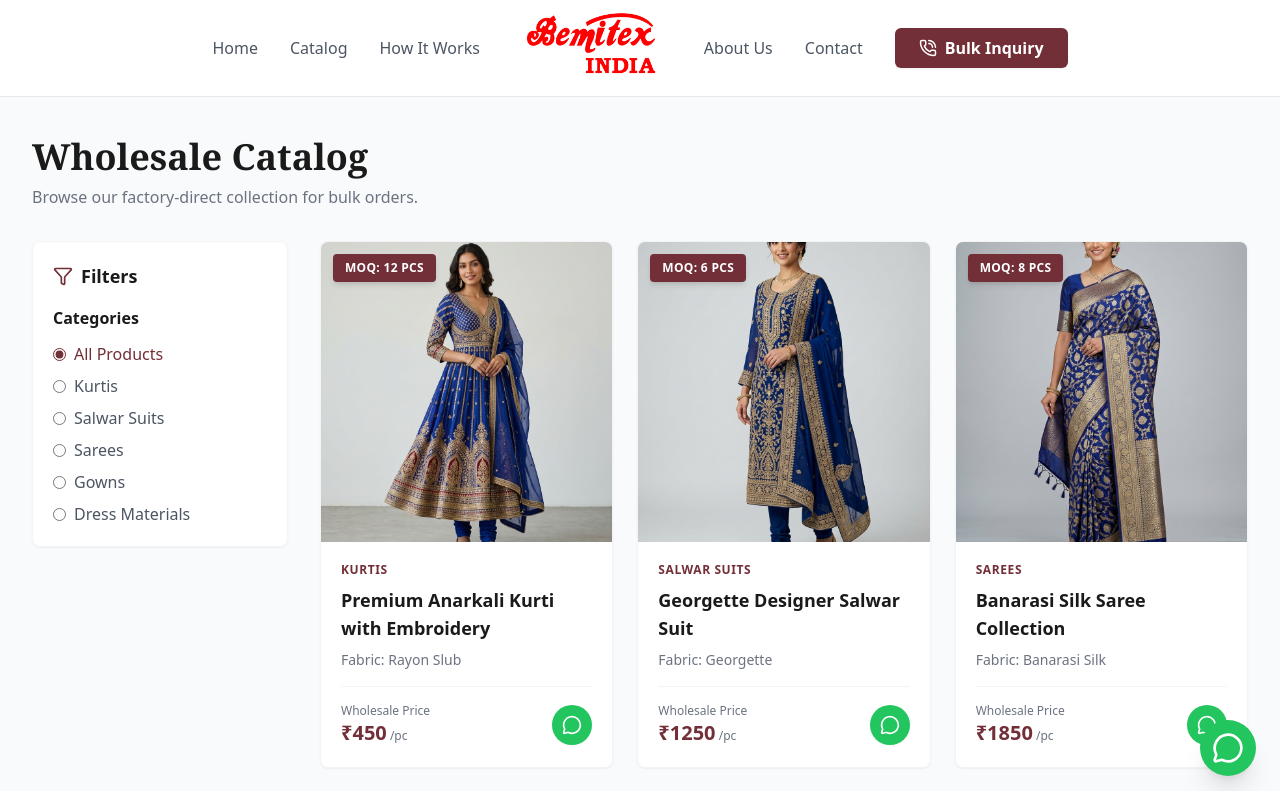
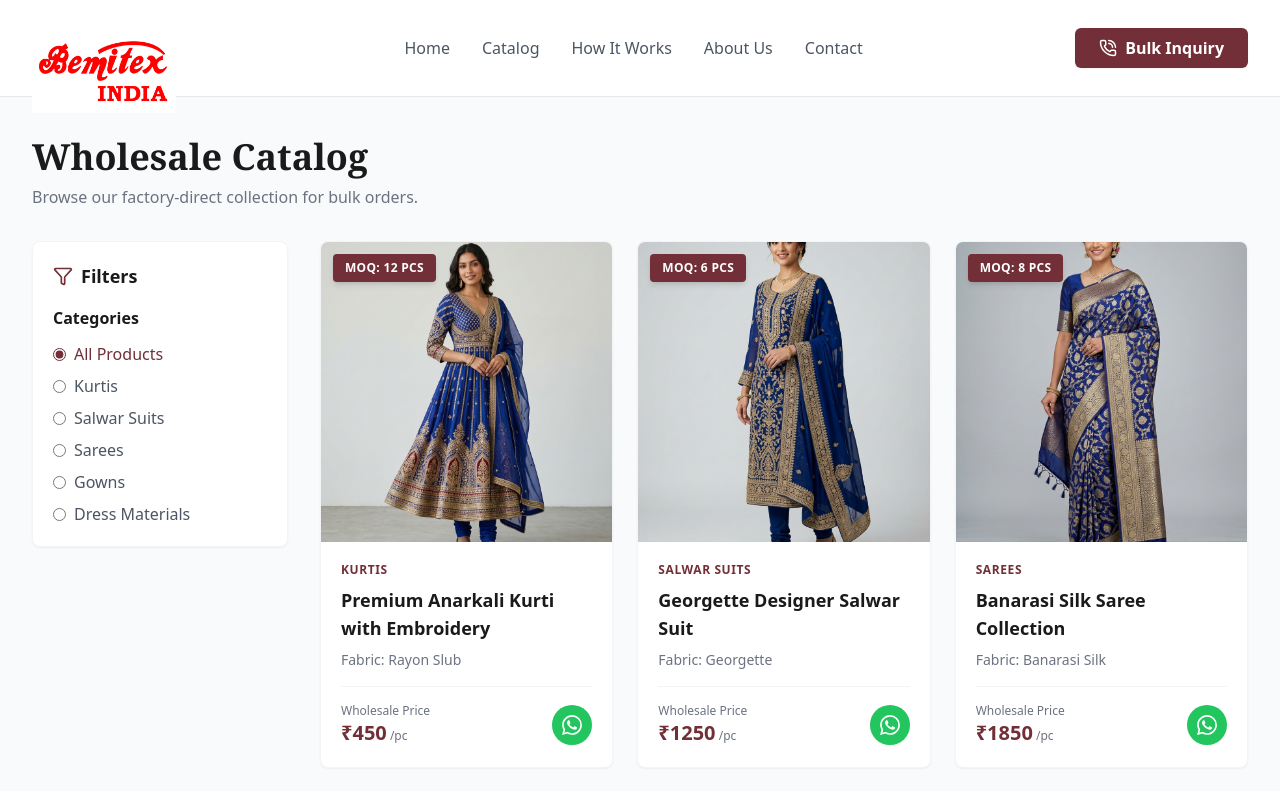
Before and after one commit to DigitechHarsh/bemitexindia, a Next.js app in the folder frontend/: page /products in a window 1280 px wide. Shown: the top 791 px of the page. Built offline with nearby package versions, Linux system fonts and the light colour scheme; a web font is replaced by a local one.

Commit message:
Revert navbar layout to left-aligned logo and update all WhatsApp icons to real SVG

```diff
--- a/frontend/src/app/products/[slug]/page.tsx
+++ b/frontend/src/app/products/[slug]/page.tsx
@@ -4,7 +4,8 @@
 import Image from "next/image";
 import Link from "next/link";
 
-import { ArrowLeft, MessageCircle, Ruler, Info, Package, Loader2 } from "lucide-react";
+import { ArrowLeft, Ruler, Info, Package, Loader2 } from "lucide-react";
+import WhatsappIcon from "@/components/WhatsappIcon";
 
 // Dummy data for initial dev
 const dummyProduct = {
@@ -174,7 +175,7 @@
                 rel="noopener noreferrer"
                 className="w-full bg-[#25D366] text-white font-bold text-lg py-4 rounded-lg flex items-center justify-center gap-2 hover:bg-[#128C7E] transition-colors shadow-lg"
               >
-                <MessageCircle size={24} /> Inquire on WhatsApp
+                <WhatsappIcon size={24} /> Inquire on WhatsApp
               </a>
               <Link
                 href={`/inquiry?product=${product.slug}`}
--- a/frontend/src/components/FloatingWhatsApp.tsx
+++ b/frontend/src/components/FloatingWhatsApp.tsx
@@ -1,25 +1,43 @@
 "use client";
 
-import { motion } from "framer-motion";
-import { MessageCircle } from "lucide-react";
+import { useState, useEffect } from "react";
+import { motion, AnimatePresence } from "framer-motion";
+import WhatsappIcon from "@/components/WhatsappIcon";
 
 export default function FloatingWhatsApp() {
+  const [isVisible, setIsVisible] = useState(false);
+
+  useEffect(() => {
+    // Show after scrolling down a bit
+    const toggleVisibility = () => {
+      if (window.scrollY > 300) {
+        setIsVisible(true);
+      } else {
+        setIsVisible(false);
+      }
+    };
+
+    window.addEventListener("scroll", toggleVisibility);
+    return () => window.removeEventListener("scroll", toggleVisibility);
+  }, []);
+
   return (
-    <motion.div
-      initial={{ scale: 0 }}
-      animate={{ scale: 1 }}
-      transition={{ delay: 1, type: "spring", stiffness: 200 }}
-      className="fixed bottom-6 right-6 z-50"
-    >
-      <a
-        href="https://wa.me/919876543210?text=Hi Bemitex India, I am interested in wholesale/bulk purchasing."
-        target="_blank"
-        rel="noopener noreferrer"
-        className="flex items-center justify-center w-14 h-14 bg-green-500 text-white rounded-full shadow-xl hover:bg-green-600 hover:scale-110 transition-all duration-300"
-        title="Chat on WhatsApp"
-      >
-        <MessageCircle size={32} />
-      </a>
-    </motion.div>
+    <AnimatePresence>
+      {isVisible && (
+        <motion.a
+          initial={{ opacity: 0, scale: 0.5 }}
+          animate={{ opacity: 1, scale: 1 }}
+          exit={{ opacity: 0, scale: 0.5 }}
+          whileHover={{ scale: 1.1 }}
+          href="https://wa.me/919876543210" // Replace with real WhatsApp number
+          target="_blank"
+          rel="noopener noreferrer"
+          className="fixed bottom-6 right-6 z-50 bg-[#25D366] text-white p-4 rounded-full shadow-xl hover:shadow-2xl transition-shadow flex items-center justify-center"
+          aria-label="Chat on WhatsApp"
+        >
+          <WhatsappIcon size={32} />
+        </motion.a>
+      )}
+    </AnimatePresence>
   );
 }
--- a/frontend/src/components/Navbar.tsx
+++ b/frontend/src/components/Navbar.tsx
@@ -24,20 +24,13 @@
             </button>
           </div>
 
-          {/* Desktop Layout: Centered with everything close together */}
-          <div className="hidden md:flex w-full items-center justify-center gap-12">
+          {/* Desktop Layout: Logo Left, Nav Middle, Action Right */}
+          <div className="hidden md:flex w-full items-center justify-between">
 
-            {/* Desktop Left Nav */}
-            <div className="flex items-center space-x-8">
-              <Link href="/" className="text-gray-600 hover:text-bemitex-maroon font-medium transition-colors">Home</Link>
-              <Link href="/products" className="text-gray-600 hover:text-bemitex-maroon font-medium transition-colors">Catalog</Link>
-              <Link href="/how-it-works" className="text-gray-600 hover:text-bemitex-maroon font-medium transition-colors">How It Works</Link>
-            </div>
-
-            {/* Center Overhanging Logo */}
-            <div className="relative z-50 flex items-center justify-center w-32 h-full">
-              <Link href="/" className="group block hover:scale-105 transition-transform absolute -mt-1 md:-mt-2">
-                <div className="relative w-28 h-28 md:w-36 md:h-36">
+            {/* Left: Overhanging Logo */}
+            <div className="flex-shrink-0 relative z-50 flex items-center">
+              <Link href="/" className="group block hover:scale-105 transition-transform absolute -top-12 left-0">
+                <div className="relative w-36 h-36">
                   <Image
                     src="/logo.jpg"
                     alt="Bemitex Logo"
@@ -46,12 +39,21 @@
                   />
                 </div>
               </Link>
+              {/* Spacer so nav items don't overlap the absolute logo */}
+              <div className="w-40"></div>
             </div>
 
-            {/* Desktop Right Nav */}
-            <div className="flex items-center space-x-8">
+            {/* Middle: Navigation Links */}
+            <div className="flex items-center justify-center space-x-8 flex-1">
+              <Link href="/" className="text-gray-600 hover:text-bemitex-maroon font-medium transition-colors">Home</Link>
+              <Link href="/products" className="text-gray-600 hover:text-bemitex-maroon font-medium transition-colors">Catalog</Link>
+              <Link href="/how-it-works" className="text-gray-600 hover:text-bemitex-maroon font-medium transition-colors">How It Works</Link>
               <Link href="/about" className="text-gray-600 hover:text-bemitex-maroon font-medium transition-colors">About Us</Link>
               <Link href="/contact" className="text-gray-600 hover:text-bemitex-maroon font-medium transition-colors">Contact</Link>
+            </div>
+
+            {/* Right: Action Button */}
+            <div className="flex-shrink-0 flex items-center">
               <Link
                 href="/inquiry"
                 className="bg-bemitex-maroon text-white px-6 py-2 rounded-md font-semibold hover:bg-bemitex-dark transition-colors shadow-sm hover:shadow flex items-center gap-2"
--- a/frontend/src/components/ProductCard.tsx
+++ b/frontend/src/components/ProductCard.tsx
@@ -3,7 +3,7 @@
 import Link from "next/link";
 import Image from "next/image";
 import { motion } from "framer-motion";
-import { MessageCircle } from "lucide-react";
+import WhatsappIcon from "@/components/WhatsappIcon";
 
 interface ProductCardProps {
   product: {
@@ -71,7 +71,7 @@
             className="w-10 h-10 rounded-full bg-green-500 text-white flex items-center justify-center hover:bg-green-600 transition-colors shadow-sm hover:shadow-md"
             title="Inquire on WhatsApp"
           >
-            <MessageCircle size={20} />
+            <WhatsappIcon size={20} />
           </a>
         </div>
       </div>
--- /dev/null
+++ b/frontend/src/components/WhatsappIcon.tsx
@@ -0,0 +1,16 @@
+import React from "react";
+
+export default function WhatsappIcon({ size = 24, className = "" }: { size?: number, className?: string }) {
+  return (
+    <svg
+      xmlns="http://www.w3.org/2000/svg"
+      width={size}
+      height={size}
+      viewBox="0 0 24 24"
+      fill="currentColor"
+      className={className}
+    >
+      <path d="M17.472 14.382c-.297-.149-1.758-.867-2.03-.967-.273-.099-.471-.148-.67.15-.197.297-.767.966-.94 1.164-.173.199-.347.223-.644.075-.297-.15-1.255-.463-2.39-1.475-.883-.788-1.48-1.761-1.653-2.059-.173-.297-.018-.458.13-.606.134-.133.298-.347.446-.52.149-.174.198-.298.298-.497.099-.198.05-.371-.025-.52-.075-.149-.669-1.612-.916-2.207-.242-.579-.487-.5-.669-.51-.173-.008-.371-.01-.57-.01-.198 0-.52.074-.792.372-.272.297-1.04 1.016-1.04 2.479 0 1.462 1.065 2.875 1.213 3.074.149.198 2.096 3.2 5.077 4.487.709.306 1.262.489 1.694.625.712.227 1.36.195 1.871.118.571-.085 1.758-.719 2.006-1.413.248-.694.248-1.289.173-1.413-.074-.124-.272-.198-.57-.347m-5.421 7.403h-.004a9.87 9.87 0 01-5.031-1.378l-.361-.214-3.741.982.998-3.648-.235-.374a9.86 9.86 0 01-1.51-5.26c.001-5.45 4.436-9.884 9.888-9.884 2.64 0 5.122 1.03 6.988 2.898a9.825 9.825 0 012.893 6.994c-.003 5.45-4.437 9.884-9.885 9.884m8.413-18.297A11.815 11.815 0 0012.05 0C5.495 0 .16 5.335.157 11.892c0 2.096.547 4.142 1.588 5.945L.057 24l6.305-1.654a11.882 11.882 0 005.683 1.448h.005c6.554 0 11.89-5.335 11.893-11.893a11.821 11.821 0 00-3.48-8.413Z"/>
+    </svg>
+  );
+}
```
